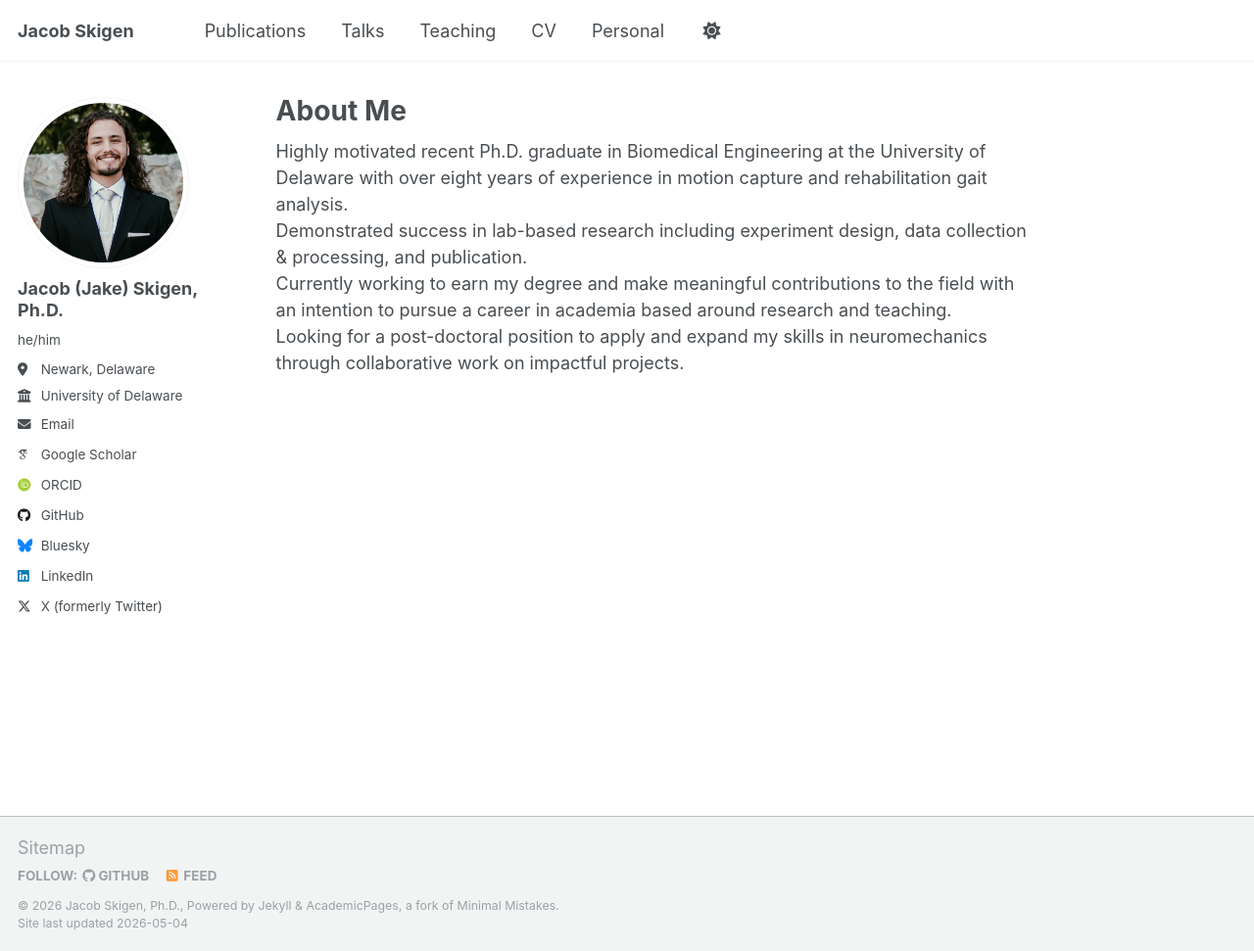
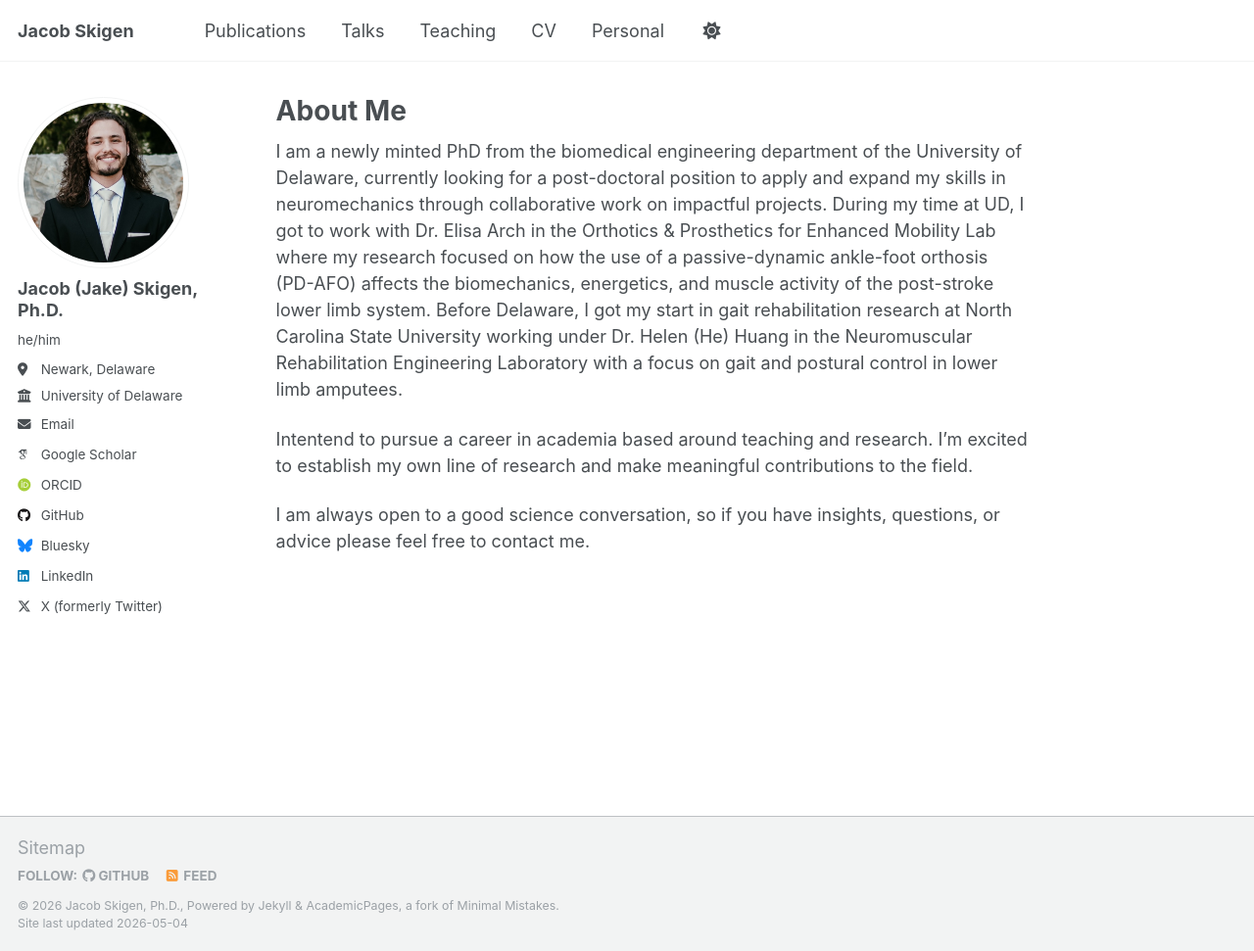
Before and after one commit to JacobSkigen/JacobSkigen.github.io, a Jekyll site: the page built from _pages/about.md, in a window 1280 px wide and 971 px high. Shown: the whole window at 98% size. Built offline with Jekyll 4.4.1, drawn with Linux system fonts in a browser that asks for light colours; some web fonts are replaced; a script that is not in the unit is left out.

Commit message:
Update about.md

```diff
--- a/_pages/about.md
+++ b/_pages/about.md
@@ -7,7 +7,8 @@ redirect_from:
   - /about.html
 ---
 
-Highly motivated recent Ph.D. graduate in Biomedical Engineering at the University of Delaware with over eight years of experience in motion capture and rehabilitation gait analysis.
-Demonstrated success in lab-based research including experiment design, data collection & processing, and publication.
-Currently working to earn my degree and make meaningful contributions to the field with an intention to pursue a career in academia based around research and teaching.
-Looking for a post-doctoral position to apply and expand my skills in neuromechanics through collaborative work on impactful projects.
+I am a newly minted PhD from the biomedical engineering department of the University of Delaware, currently looking for a post-doctoral position to apply and expand my skills in neuromechanics through collaborative work on impactful projects. During my time at UD, I got to work with Dr. Elisa Arch in the Orthotics & Prosthetics for Enhanced Mobility Lab where my research focused on how the use of a passive-dynamic ankle-foot orthosis (PD-AFO) affects the biomechanics, energetics, and muscle activity of the post-stroke lower limb system. Before Delaware, I got my start in gait rehabilitation research at North Carolina State University working under Dr. Helen (He) Huang in the Neuromuscular Rehabilitation Engineering Laboratory with a focus on gait and postural control in lower limb amputees.
+
+Intentend to pursue a career in academia based around teaching and research. I'm excited to establish my own line of research and make meaningful contributions to the field.
+
+I am always open to a good science conversation, so if you have insights, questions, or advice please feel free to contact me.
```
